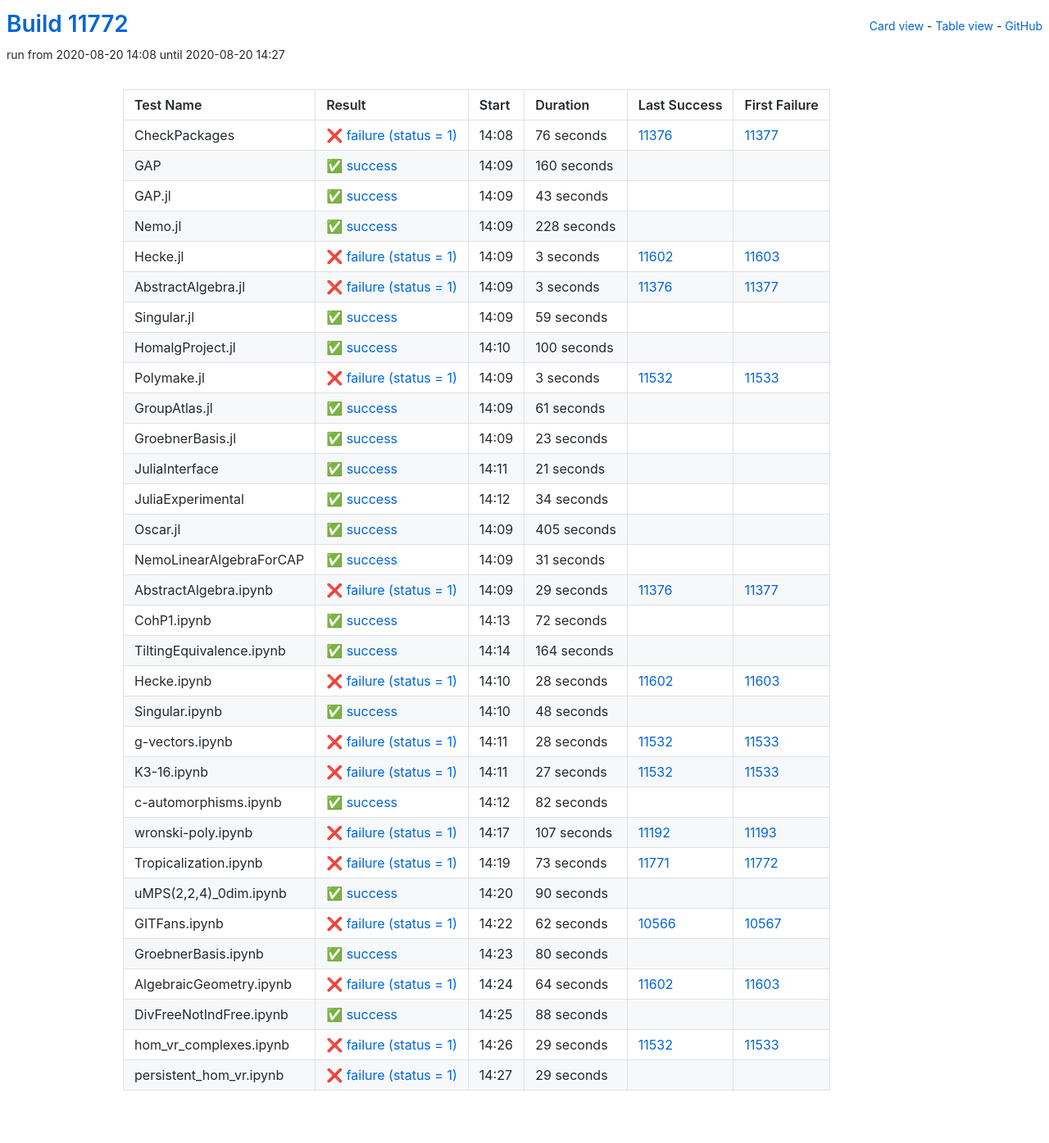
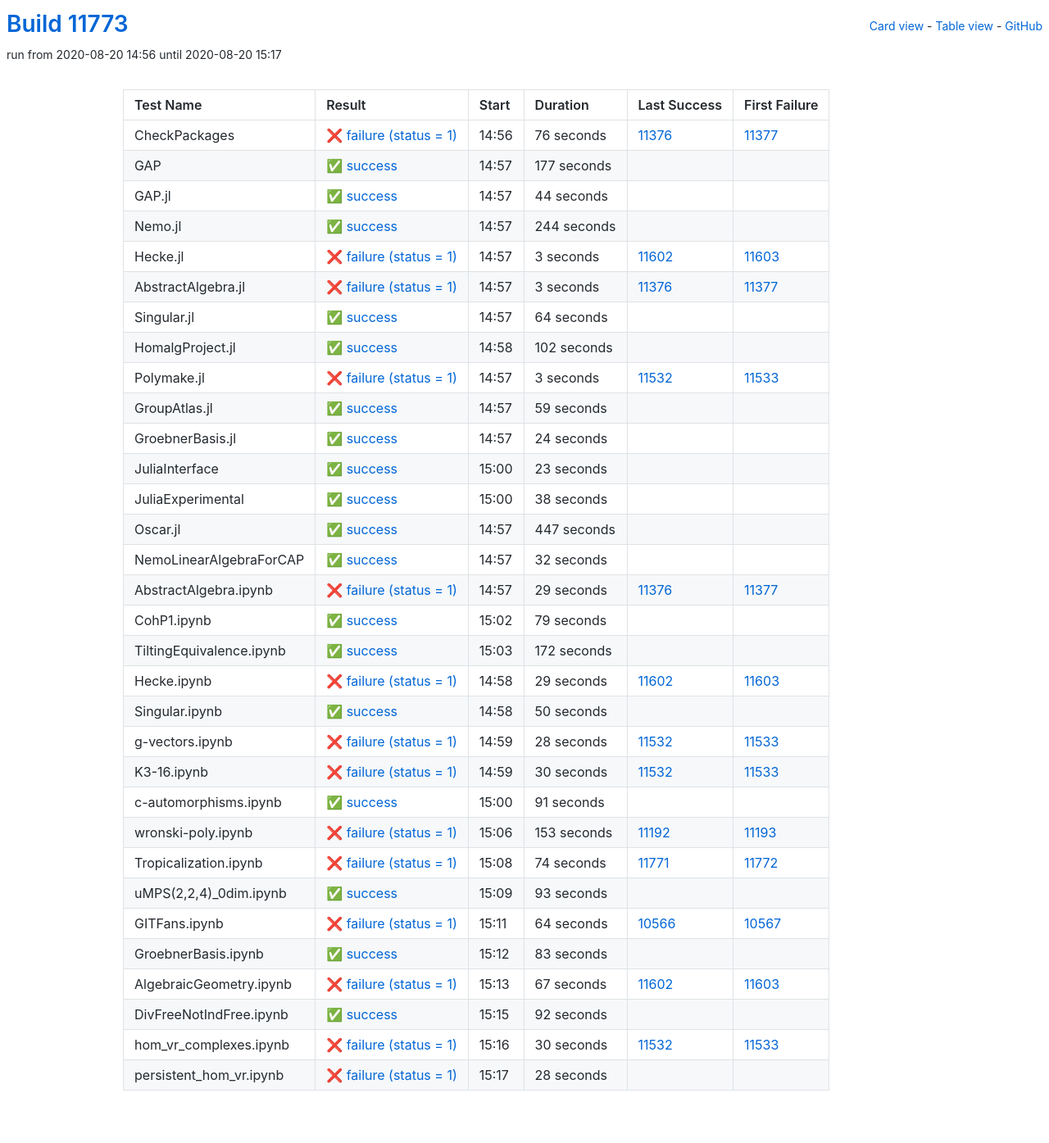
Before and after one commit to oscar-system/oscar-ci-status, a Jekyll site: the page built from table.html, in a window 1280 px wide. Shown: the whole page at 82% size. Built offline with Jekyll 4.4.1, drawn with Linux system fonts in a browser that asks for light colours.

Commit message:
Build #11773

```diff
--- a/_data/ci.yml
+++ b/_data/ci.yml
@@ -1,6 +1,6 @@
 ---
-build: 11772
-build_url: https://oscarci.mathematik.uni-kl.de/job/oscar/11772/
+build: 11773
+build_url: https://oscarci.mathematik.uni-kl.de/job/oscar/11773/
 job: oscar
 organization: oscar-system
 repo: oscar-ci-status
@@ -8,8 +8,8 @@
 tests:
 - name: CheckPackages
   id: checkpackages
-  log: https://oscarci.mathematik.uni-kl.de/job/oscar/11772/artifact/logs/build-11772/CheckPackages.log
-  start: 2020-08-20 14:08
+  log: https://oscarci.mathematik.uni-kl.de/job/oscar/11773/artifact/logs/build-11773/CheckPackages.log
+  start: 2020-08-20 14:56
   success: false
   exitcode: 1
   status: failure
@@ -20,44 +20,44 @@
   first_failure_url: https://oscarci.mathematik.uni-kl.de/job/oscar/11377/
 - name: GAP
   id: gap
-  log: https://oscarci.mathematik.uni-kl.de/job/oscar/11772/artifact/logs/build-11772/GAP.log
-  start: 2020-08-20 14:09
+  log: https://oscarci.mathematik.uni-kl.de/job/oscar/11773/artifact/logs/build-11773/GAP.log
+  start: 2020-08-20 14:57
   success: true
   exitcode: 0
   status: success
-  duration: 160
+  duration: 177
   last_success: false
   last_success_url:
   first_failure: false
   first_failure_url:
 - name: GAP.jl
   id: gap-jl
-  log: https://oscarci.mathematik.uni-kl.de/job/oscar/11772/artifact/logs/build-11772/GAP.jl.log
-  start: 2020-08-20 14:09
+  log: https://oscarci.mathematik.uni-kl.de/job/oscar/11773/artifact/logs/build-11773/GAP.jl.log
+  start: 2020-08-20 14:57
   success: true
   exitcode: 0
   status: success
-  duration: 43
+  duration: 44
   last_success: false
   last_success_url:
   first_failure: false
   first_failure_url:
 - name: Nemo.jl
   id: nemo-jl
-  log: https://oscarci.mathematik.uni-kl.de/job/oscar/11772/artifact/logs/build-11772/Nemo.jl.log
-  start: 2020-08-20 14:09
+  log: https://oscarci.mathematik.uni-kl.de/job/oscar/11773/artifact/logs/build-11773/Nemo.jl.log
+  start: 2020-08-20 14:57
   success: true
   exitcode: 0
   status: success
-  duration: 228
+  duration: 244
   last_success: false
   last_success_url:
   first_failure: false
   first_failure_url:
 - name: Hecke.jl
   id: hecke-jl
-  log: https://oscarci.mathematik.uni-kl.de/job/oscar/11772/artifact/logs/build-11772/Hecke.jl.log
-  start: 2020-08-20 14:09
+  log: https://oscarci.mathematik.uni-kl.de/job/oscar/11773/artifact/logs/build-11773/Hecke.jl.log
+  start: 2020-08-20 14:57
   success: false
   exitcode: 1
   status: failure
@@ -68,8 +68,8 @@
   first_failure_url: https://oscarci.mathematik.uni-kl.de/job/oscar/11603/
 - name: AbstractAlgebra.jl
   id: abstractalgebra-jl
-  log: https://oscarci.mathematik.uni-kl.de/job/oscar/11772/artifact/logs/build-11772/AbstractAlgebra.jl.log
-  start: 2020-08-20 14:09
+  log: https://oscarci.mathematik.uni-kl.de/job/oscar/11773/artifact/logs/build-11773/AbstractAlgebra.jl.log
+  start: 2020-08-20 14:57
   success: false
   exitcode: 1
   status: failure
@@ -80,32 +80,32 @@
   first_failure_url: https://oscarci.mathematik.uni-kl.de/job/oscar/11377/
 - name: Singular.jl
   id: singular-jl
-  log: https://oscarci.mathematik.uni-kl.de/job/oscar/11772/artifact/logs/build-11772/Singular.jl.log
-  start: 2020-08-20 14:09
+  log: https://oscarci.mathematik.uni-kl.de/job/oscar/11773/artifact/logs/build-11773/Singular.jl.log
+  start: 2020-08-20 14:57
   success: true
   exitcode: 0
   status: success
-  duration: 59
+  duration: 64
   last_success: false
   last_success_url:
   first_failure: false
   first_failure_url:
 - name: HomalgProject.jl
   id: homalgproject-jl
-  log: https://oscarci.mathematik.uni-kl.de/job/oscar/11772/artifact/logs/build-11772/HomalgProject.jl.log
-  start: 2020-08-20 14:10
+  log: https://oscarci.mathematik.uni-kl.de/job/oscar/11773/artifact/logs/build-11773/HomalgProject.jl.log
+  start: 2020-08-20 14:58
   success: true
   exitcode: 0
   status: success
-  duration: 100
+  duration: 102
   last_success: false
   last_success_url:
   first_failure: false
   first_failure_url:
 - name: Polymake.jl
   id: polymake-jl
-  log: https://oscarci.mathematik.uni-kl.de/job/oscar/11772/artifact/logs/build-11772/Polymake.jl.log
-  start: 2020-08-20 14:09
+  log: https://oscarci.mathematik.uni-kl.de/job/oscar/11773/artifact/logs/build-11773/Polymake.jl.log
+  start: 2020-08-20 14:57
   success: false
   exitcode: 1
   status: failure
@@ -116,20 +116,32 @@
   first_failure_url: https://oscarci.mathematik.uni-kl.de/job/oscar/11533/
 - name: GroupAtlas.jl
   id: groupatlas-jl
-  log: https://oscarci.mathematik.uni-kl.de/job/oscar/11772/artifact/logs/build-11772/GroupAtlas.jl.log
-  start: 2020-08-20 14:09
+  log: https://oscarci.mathematik.uni-kl.de/job/oscar/11773/artifact/logs/build-11773/GroupAtlas.jl.log
+  start: 2020-08-20 14:57
   success: true
   exitcode: 0
   status: success
-  duration: 61
+  duration: 59
   last_success: false
   last_success_url:
   first_failure: false
   first_failure_url:
 - name: GroebnerBasis.jl
   id: groebnerbasis-jl
-  log: https://oscarci.mathematik.uni-kl.de/job/oscar/11772/artifact/logs/build-11772/GroebnerBasis.jl.log
-  start: 2020-08-20 14:09
+  log: https://oscarci.mathematik.uni-kl.de/job/oscar/11773/artifact/logs/build-11773/GroebnerBasis.jl.log
+  start: 2020-08-20 14:57
+  success: true
+  exitcode: 0
+  status: success
+  duration: 24
+  last_success: false
+  last_success_url:
+  first_failure: false
+  first_failure_url:
+- name: JuliaInterface
+  id: juliainterface
+  log: https://oscarci.mathematik.uni-kl.de/job/oscar/11773/artifact/logs/build-11773/JuliaInterface.log
+  start: 2020-08-20 15:00
   success: true
   exitcode: 0
   status: success
@@ -138,58 +150,46 @@
   last_success_url:
   first_failure: false
   first_failure_url:
-- name: JuliaInterface
-  id: juliainterface
-  log: https://oscarci.mathematik.uni-kl.de/job/oscar/11772/artifact/logs/build-11772/JuliaInterface.log
-  start: 2020-08-20 14:11
+- name: JuliaExperimental
+  id: juliaexperimental
+  log: https://oscarci.mathematik.uni-kl.de/job/oscar/11773/artifact/logs/build-11773/JuliaExperimental.log
+  start: 2020-08-20 15:00
   success: true
   exitcode: 0
   status: success
-  duration: 21
-  last_success: false
-  last_success_url:
-  first_failure: false
-  first_failure_url:
-- name: JuliaExperimental
-  id: juliaexperimental
-  log: https://oscarci.mathematik.uni-kl.de/job/oscar/11772/artifact/logs/build-11772/JuliaExperimental.log
-  start: 2020-08-20 14:12
-  success: true
-  exitcode: 0
-  status: success
-  duration: 34
+  duration: 38
   last_success: false
   last_success_url:
   first_failure: false
   first_failure_url:
 - name: Oscar.jl
   id: oscar-jl
-  log: https://oscarci.mathematik.uni-kl.de/job/oscar/11772/artifact/logs/build-11772/Oscar.jl.log
-  start: 2020-08-20 14:09
+  log: https://oscarci.mathematik.uni-kl.de/job/oscar/11773/artifact/logs/build-11773/Oscar.jl.log
+  start: 2020-08-20 14:57
   success: true
   exitcode: 0
   status: success
-  duration: 405
+  duration: 447
   last_success: false
   last_success_url:
   first_failure: false
   first_failure_url:
 - name: NemoLinearAlgebraForCAP
   id: nemolinearalgebraforcap
-  log: https://oscarci.mathematik.uni-kl.de/job/oscar/11772/artifact/logs/build-11772/NemoLinearAlgebraForCAP.log
-  start: 2020-08-20 14:09
+  log: https://oscarci.mathematik.uni-kl.de/job/oscar/11773/artifact/logs/build-11773/NemoLinearAlgebraForCAP.log
+  start: 2020-08-20 14:57
   success: true
   exitcode: 0
   status: success
-  duration: 31
+  duration: 32
   last_success: false
   last_success_url:
   first_failure: false
   first_failure_url:
 - name: AbstractAlgebra.ipynb
   id: abstractalgebra-ipynb
-  log: https://oscarci.mathematik.uni-kl.de/job/oscar/11772/artifact/logs/build-11772/AbstractAlgebra.ipynb.log
-  start: 2020-08-20 14:09
+  log: https://oscarci.mathematik.uni-kl.de/job/oscar/11773/artifact/logs/build-11773/AbstractAlgebra.ipynb.log
+  start: 2020-08-20 14:57
   success: false
   exitcode: 1
   status: failure
@@ -200,56 +200,56 @@
   first_failure_url: https://oscarci.mathematik.uni-kl.de/job/oscar/11377/
 - name: CohP1.ipynb
   id: cohp1-ipynb
-  log: https://oscarci.mathematik.uni-kl.de/job/oscar/11772/artifact/logs/build-11772/CohP1.ipynb.log
-  start: 2020-08-20 14:13
+  log: https://oscarci.mathematik.uni-kl.de/job/oscar/11773/artifact/logs/build-11773/CohP1.ipynb.log
+  start: 2020-08-20 15:02
   success: true
   exitcode: 0
   status: success
-  duration: 72
+  duration: 79
   last_success: false
   last_success_url:
   first_failure: false
   first_failure_url:
 - name: TiltingEquivalence.ipynb
   id: tiltingequivalence-ipynb
-  log: https://oscarci.mathematik.uni-kl.de/job/oscar/11772/artifact/logs/build-11772/TiltingEquivalence.ipynb.log
-  start: 2020-08-20 14:14
+  log: https://oscarci.mathematik.uni-kl.de/job/oscar/11773/artifact/logs/build-11773/TiltingEquivalence.ipynb.log
+  start: 2020-08-20 15:03
   success: true
   exitcode: 0
   status: success
-  duration: 164
+  duration: 172
   last_success: false
   last_success_url:
   first_failure: false
   first_failure_url:
 - name: Hecke.ipynb
   id: hecke-ipynb
-  log: https://oscarci.mathematik.uni-kl.de/job/oscar/11772/artifact/logs/build-11772/Hecke.ipynb.log
-  start: 2020-08-20 14:10
+  log: https://oscarci.mathematik.uni-kl.de/job/oscar/11773/artifact/logs/build-11773/Hecke.ipynb.log
+  start: 2020-08-20 14:58
   success: false
   exitcode: 1
   status: failure
-  duration: 28
+  duration: 29
   last_success: 11602
   last_success_url: https://oscarci.mathematik.uni-kl.de/job/oscar/11602/
   first_failure: 11603
   first_failure_url: https://oscarci.mathematik.uni-kl.de/job/oscar/11603/
 - name: Singular.ipynb
   id: singular-ipynb
-  log: https://oscarci.mathematik.uni-kl.de/job/oscar/11772/artifact/logs/build-11772/Singular.ipynb.log
-  start: 2020-08-20 14:10
+  log: https://oscarci.mathematik.uni-kl.de/job/oscar/11773/artifact/logs/build-11773/Singular.ipynb.log
+  start: 2020-08-20 14:58
   success: true
   exitcode: 0
   status: success
-  duration: 48
+  duration: 50
   last_success: false
   last_success_url:
   first_failure: false
   first_failure_url:
 - name: g-vectors.ipynb
   id: g-vectors-ipynb
-  log: https://oscarci.mathematik.uni-kl.de/job/oscar/11772/artifact/logs/build-11772/g-vectors.ipynb.log
-  start: 2020-08-20 14:11
+  log: https://oscarci.mathematik.uni-kl.de/job/oscar/11773/artifact/logs/build-11773/g-vectors.ipynb.log
+  start: 2020-08-20 14:59
   success: false
   exitcode: 1
   status: failure
@@ -260,132 +260,132 @@
   first_failure_url: https://oscarci.mathematik.uni-kl.de/job/oscar/11533/
 - name: K3-16.ipynb
   id: k3-16-ipynb
-  log: https://oscarci.mathematik.uni-kl.de/job/oscar/11772/artifact/logs/build-11772/K3-16.ipynb.log
-  start: 2020-08-20 14:11
+  log: https://oscarci.mathematik.uni-kl.de/job/oscar/11773/artifact/logs/build-11773/K3-16.ipynb.log
+  start: 2020-08-20 14:59
   success: false
   exitcode: 1
   status: failure
-  duration: 27
+  duration: 30
   last_success: 11532
   last_success_url: https://oscarci.mathematik.uni-kl.de/job/oscar/11532/
   first_failure: 11533
   first_failure_url: https://oscarci.mathematik.uni-kl.de/job/oscar/11533/
 - name: c-automorphisms.ipynb
   id: c-automorphisms-ipynb
-  log: https://oscarci.mathematik.uni-kl.de/job/oscar/11772/artifact/logs/build-11772/c-automorphisms.ipynb.log
-  start: 2020-08-20 14:12
+  log: https://oscarci.mathematik.uni-kl.de/job/oscar/11773/artifact/logs/build-11773/c-automorphisms.ipynb.log
+  start: 2020-08-20 15:00
   success: true
   exitcode: 0
   status: success
-  duration: 82
+  duration: 91
   last_success: false
   last_success_url:
   first_failure: false
   first_failure_url:
 - name: wronski-poly.ipynb
   id: wronski-poly-ipynb
-  log: https://oscarci.mathematik.uni-kl.de/job/oscar/11772/artifact/logs/build-11772/wronski-poly.ipynb.log
-  start: 2020-08-20 14:17
+  log: https://oscarci.mathematik.uni-kl.de/job/oscar/11773/artifact/logs/build-11773/wronski-poly.ipynb.log
+  start: 2020-08-20 15:06
   success: false
   exitcode: 1
   status: failure
-  duration: 107
+  duration: 153
   last_success: 11192
   last_success_url: https://oscarci.mathematik.uni-kl.de/job/oscar/11192/
   first_failure: 11193
   first_failure_url: https://oscarci.mathematik.uni-kl.de/job/oscar/11193/
 - name: Tropicalization.ipynb
   id: tropicalization-ipynb
-  log: https://oscarci.mathematik.uni-kl.de/job/oscar/11772/artifact/logs/build-11772/Tropicalization.ipynb.log
-  start: 2020-08-20 14:19
+  log: https://oscarci.mathematik.uni-kl.de/job/oscar/11773/artifact/logs/build-11773/Tropicalization.ipynb.log
+  start: 2020-08-20 15:08
   success: false
   exitcode: 1
   status: failure
-  duration: 73
+  duration: 74
   last_success: 11771
   last_success_url: https://oscarci.mathematik.uni-kl.de/job/oscar/11771/
   first_failure: 11772
   first_failure_url: https://oscarci.mathematik.uni-kl.de/job/oscar/11772/
 - name: uMPS(2,2,4)_0dim.ipynb
   id: umps-2-2-4-0dim-ipynb
-  log: https://oscarci.mathematik.uni-kl.de/job/oscar/11772/artifact/logs/build-11772/uMPS-2-2-4-_0dim.ipynb.log
-  start: 2020-08-20 14:20
+  log: https://oscarci.mathematik.uni-kl.de/job/oscar/11773/artifact/logs/build-11773/uMPS-2-2-4-_0dim.ipynb.log
+  start: 2020-08-20 15:09
   success: true
   exitcode: 0
   status: success
-  duration: 90
+  duration: 93
   last_success: false
   last_success_url:
   first_failure: false
   first_failure_url:
 - name: GITFans.ipynb
   id: gitfans-ipynb
-  log: https://oscarci.mathematik.uni-kl.de/job/oscar/11772/artifact/logs/build-11772/GITFans.ipynb.log
-  start: 2020-08-20 14:22
+  log: https://oscarci.mathematik.uni-kl.de/job/oscar/11773/artifact/logs/build-11773/GITFans.ipynb.log
+  start: 2020-08-20 15:11
   success: false
   exitcode: 1
   status: failure
-  duration: 62
+  duration: 64
   last_success: 10566
   last_success_url: https://oscarci.mathematik.uni-kl.de/job/oscar/10566/
   first_failure: 10567
   first_failure_url: https://oscarci.mathematik.uni-kl.de/job/oscar/10567/
 - name: GroebnerBasis.ipynb
   id: groebnerbasis-ipynb
-  log: https://oscarci.mathematik.uni-kl.de/job/oscar/11772/artifact/logs/build-11772/GroebnerBasis.ipynb.log
-  start: 2020-08-20 14:23
+  log: https://oscarci.mathematik.uni-kl.de/job/oscar/11773/artifact/logs/build-11773/GroebnerBasis.ipynb.log
+  start: 2020-08-20 15:12
   success: true
   exitcode: 0
   status: success
-  duration: 80
+  duration: 83
   last_success: false
   last_success_url:
   first_failure: false
   first_failure_url:
 - name: AlgebraicGeometry.ipynb
   id: algebraicgeometry-ipynb
-  log: https://oscarci.mathematik.uni-kl.de/job/oscar/11772/artifact/logs/build-11772/AlgebraicGeometry.ipynb.log
-  start: 2020-08-20 14:24
+  log: https://oscarci.mathematik.uni-kl.de/job/oscar/11773/artifact/logs/build-11773/AlgebraicGeometry.ipynb.log
+  start: 2020-08-20 15:13
   success: false
   exitcode: 1
   status: failure
-  duration: 64
+  duration: 67
   last_success: 11602
   last_success_url: https://oscarci.mathematik.uni-kl.de/job/oscar/11602/
   first_failure: 11603
   first_failure_url: https://oscarci.mathematik.uni-kl.de/job/oscar/11603/
 - name: DivFreeNotIndFree.ipynb
   id: divfreenotindfree-ipynb
-  log: https://oscarci.mathematik.uni-kl.de/job/oscar/11772/artifact/logs/build-11772/DivFreeNotIndFree.ipynb.log
-  start: 2020-08-20 14:25
+  log: https://oscarci.mathematik.uni-kl.de/job/oscar/11773/artifact/logs/build-11773/DivFreeNotIndFree.ipynb.log
+  start: 2020-08-20 15:15
   success: true
   exitcode: 0
   status: success
-  duration: 88
+  duration: 92
   last_success: false
   last_success_url:
   first_failure: false
   first_failure_url:
 - name: hom_vr_complexes.ipynb
   id: hom-vr-complexes-ipynb
-  log: https://oscarci.mathematik.uni-kl.de/job/oscar/11772/artifact/logs/build-11772/hom_vr_complexes.ipynb.log
-  start: 2020-08-20 14:26
+  log: https://oscarci.mathematik.uni-kl.de/job/oscar/11773/artifact/logs/build-11773/hom_vr_complexes.ipynb.log
+  start: 2020-08-20 15:16
   success: false
   exitcode: 1
   status: failure
-  duration: 29
+  duration: 30
   last_success: 11532
   last_success_url: https://oscarci.mathematik.uni-kl.de/job/oscar/11532/
   first_failure: 11533
   first_failure_url: https://oscarci.mathematik.uni-kl.de/job/oscar/11533/
 - name: persistent_hom_vr.ipynb
   id: persistent-hom-vr-ipynb
-  log: https://oscarci.mathematik.uni-kl.de/job/oscar/11772/artifact/logs/build-11772/persistent_hom_vr.ipynb.log
-  start: 2020-08-20 14:27
+  log: https://oscarci.mathematik.uni-kl.de/job/oscar/11773/artifact/logs/build-11773/persistent_hom_vr.ipynb.log
+  start: 2020-08-20 15:17
   success: false
   exitcode: 1
   status: failure
-  duration: 29
+  duration: 28
   last_success: false
   last_success_url:
   first_failure: false
```
Also changed, not shown: README.md.
